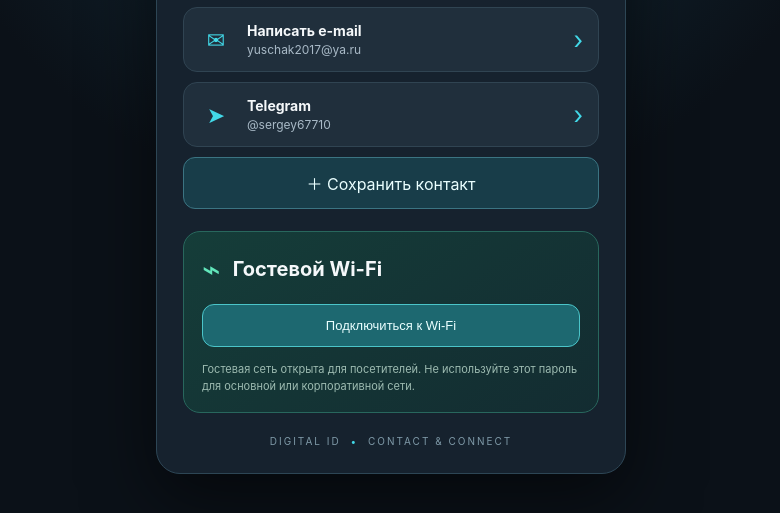
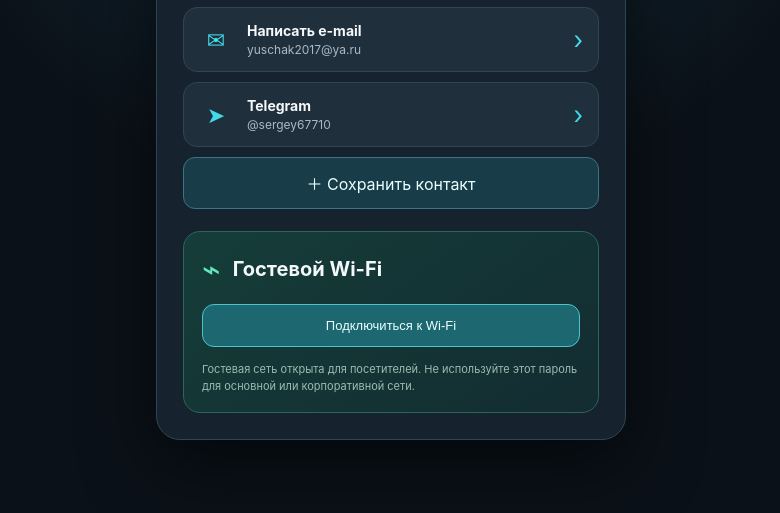
Before and after one commit to Sergey67710/Sergey67710.github.io, a plain HTML site: page index.html in a window 1280 px wide. Shown: the part 275-788 px from the top of the page, without its empty margins (249-1029 px from the left). Drawn offline with Linux system fonts and the light colour scheme.

Commit message:
Remove bottom Digital ID footer

```diff
--- a/index.html
+++ b/index.html
@@ -31,5 +31,5 @@
 <p class="modal-hint">Браузер не может подключить устройство автоматически. Подключение подтверждается средствами телефона.</p>
 </section></div>
 <p class="security-note">Гостевая сеть открыта для посетителей. Не используйте этот пароль для основной или корпоративной сети.</p>
-</section><footer>DIGITAL ID <span>•</span> CONTACT &amp; CONNECT</footer>
+</section>
 </main><script src="script.js"></script></body></html>
```
